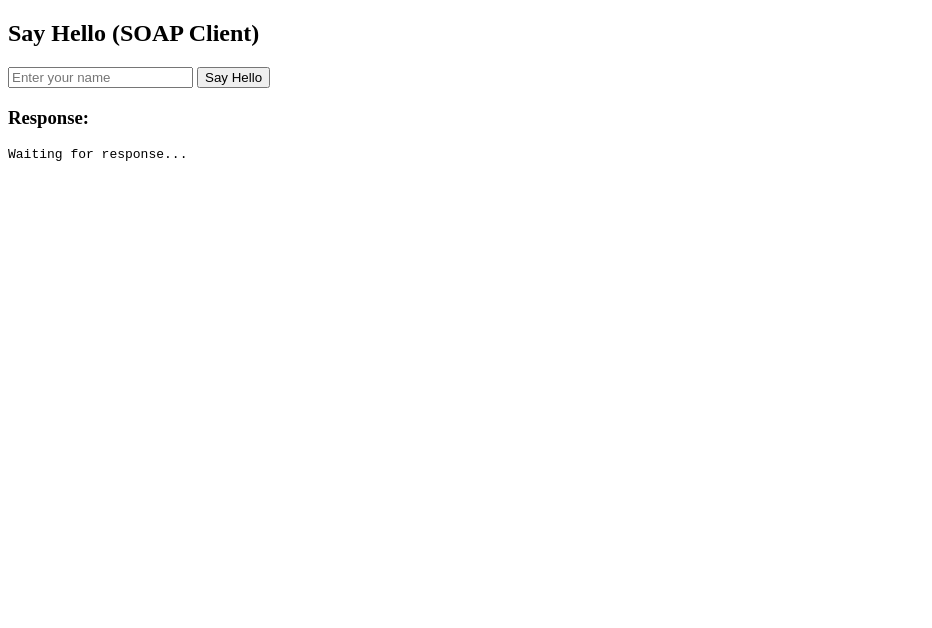
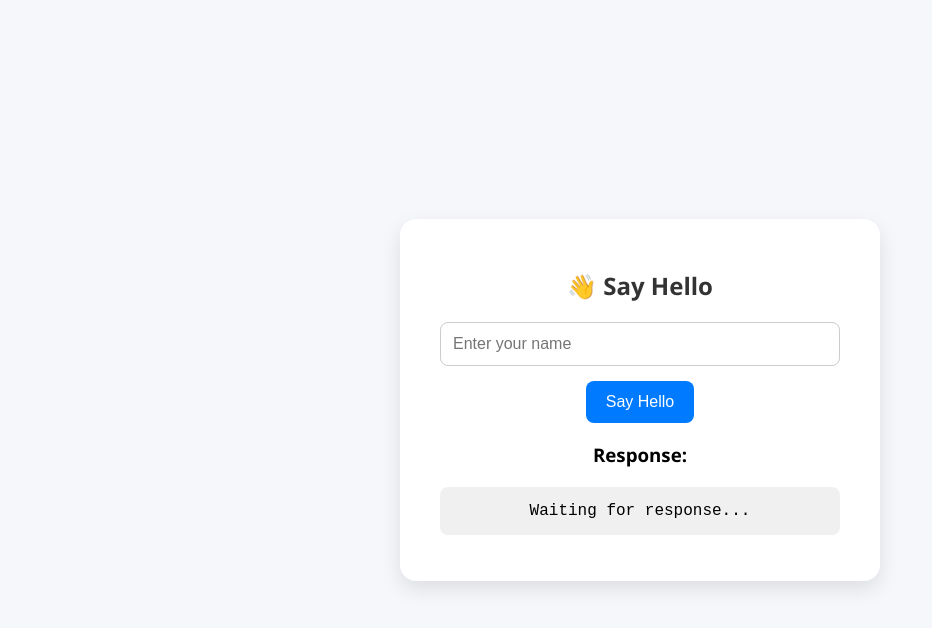
Before and after one commit to nish542/CC_LAB, a website: page index.html in a window 1280 px wide. Shown: the whole page, without its empty margins (0-932 px from the left). Drawn offline with Linux system fonts and the light colour scheme.

Commit message:
index.html changes

```diff
--- a/index.html
+++ b/index.html
@@ -1,15 +1,80 @@
 <!DOCTYPE html>
-<html>
+<html lang="en">
 <head>
+  <meta charset="UTF-8">
   <title>SOAP Hello UI</title>
+  <style>
+    body {
+      font-family: 'Segoe UI', Tahoma, Geneva, Verdana, sans-serif;
+      background: #f5f7fa;
+      display: flex;
+      flex-direction: column;
+      align-items: center;
+      justify-content: center;
+      height: 100vh;
+      margin: 0;
+    }
+
+    .container {
+      background: white;
+      padding: 30px 40px;
+      border-radius: 16px;
+      box-shadow: 0 8px 20px rgba(0, 0, 0, 0.1);
+      text-align: center;
+      width: 90%;
+      max-width: 400px;
+    }
+
+    h2 {
+      margin-bottom: 20px;
+      color: #333;
+    }
+
+    input[type="text"] {
+      width: 100%;
+      padding: 12px;
+      border-radius: 8px;
+      border: 1px solid #ccc;
+      font-size: 16px;
+      margin-bottom: 15px;
+      box-sizing: border-box;
+    }
+
+    button {
+      background: #007bff;
+      color: white;
+      padding: 12px 20px;
+      border: none;
+      border-radius: 8px;
+      cursor: pointer;
+      font-size: 16px;
+      transition: background 0.3s ease;
+    }
+
+    button:hover {
+      background: #0056b3;
+    }
+
+    pre {
+      background: #f0f0f0;
+      padding: 15px;
+      border-radius: 8px;
+      margin-top: 20px;
+      font-size: 16px;
+      white-space: pre-wrap;
+      word-wrap: break-word;
+    }
+  </style>
 </head>
 <body>
-  <h2>Say Hello (SOAP Client)</h2>
-  <input type="text" id="nameInput" placeholder="Enter your name" />
-  <button onclick="callSayHello()">Say Hello</button>
+  <div class="container">
+    <h2>👋 Say Hello</h2>
+    <input type="text" id="nameInput" placeholder="Enter your name" />
+    <button onclick="callSayHello()">Say Hello</button>
 
-  <h3>Response:</h3>
-  <pre id="responseBox">Waiting for response...</pre>
+    <h3>Response:</h3>
+    <pre id="responseBox">Waiting for response...</pre>
+  </div>
 
   <script>
     async function callSayHello() {
@@ -41,7 +106,6 @@
         const text = await res.text();
         console.log("Raw SOAP Response:", text);
 
-        // Extract <greeting> from the response using RegEx
         const match = text.match(/<greeting>(.*)<\/greeting>/);
         const greeting = match ? match[1] : "No greeting found";
 
```
